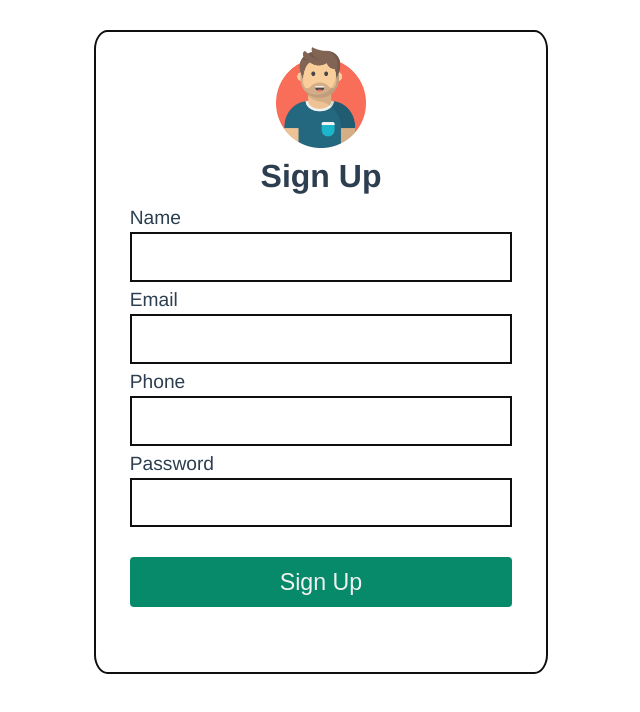
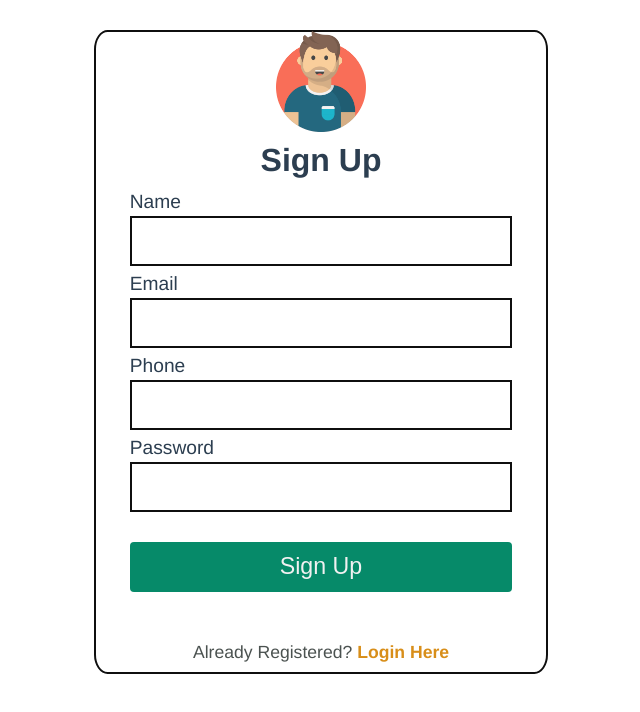
Before and after one commit to thevinitgupta/vue-shopping, a Vue app: page /signup in a window 1280 px wide. Shown: the top 712 px of the page, without its empty margins (319-959 px from the left). Built offline with nearby package versions, Linux system fonts and the light colour scheme.

Commit message:
add signup and login redirect

```diff
--- a/src/components/Login.vue
+++ b/src/components/Login.vue
@@ -9,6 +9,7 @@
                 <input type="password" name="password" class="login-input" v-model="password">
                 <button type="button" id="login-btn" @click="login()">Login &#10162;</button>
         </div>
+        <div class="signup-redirect">New Here? <router-link class="signup-link" to="signup">Signup Here</router-link></div>
     </div>
 </template>
 
@@ -133,4 +134,14 @@ export default {
         border: none;
         border-radius: 2px;
     }
+    .signup-redirect {
+        color : #1c2422ca;
+        margin-bottom: 10px;
+        font-size: 1.10rem;
+    }
+    .signup-link {
+        text-decoration: none;
+        color: #d88e19;
+        font-weight: 600;
+    }
 </style>
--- a/src/components/Navbar.vue
+++ b/src/components/Navbar.vue
@@ -1,17 +1,22 @@
 <template>
     <nav>
-        <div class="logo">Tablt</div>
+        <div class="logo" @click="clickLogo()">Tablt</div>
         <ul class="menu">
-            <li class="menu-item"><a class="menu-link" href="/profile">Profile</a></li>
-            <li class="menu-item"><a class="menu-link" href="./placeOrder">Place Order</a></li>
-            <li class="menu-item"><a class="menu-link" href="/login">Login</a></li>
-            <li class="menu-item"><a class="menu-link" href="/signup">Signup</a></li>
+            <li class="menu-item"><router-link class="menu-link" to="/profile">Profile</router-link></li>
+            <li class="menu-item"><router-link class="menu-link" to="/placeOrder">Place Order</router-link></li>
+            <li class="menu-item"><router-link class="menu-link" to="/login">Login</router-link></li>
+            <li class="menu-item"><router-link class="menu-link" to="/signup">Signup</router-link></li>
         </ul>
     </nav>
 </template>
 <script>
 export default {
-    name : "Navbar"
+    name : "Navbar",
+    methods:{
+        clickLogo(){
+            window.location = "/";
+        }
+    }
 }
 </script>
 
--- a/src/components/Products.vue
+++ b/src/components/Products.vue
@@ -21,7 +21,7 @@ import Product from './Product.vue';
         },
         methods : {
             async fetchProducts(){
-                const res = await fetch(`http://localhost:3000/products/`);
+                const res = await fetch(`http://localhost:3000/product/`);
                 console.log(res);
                 if(res.status==200) {
                     const productJson = await res.json();
--- a/src/components/Signup.vue
+++ b/src/components/Signup.vue
@@ -13,6 +13,7 @@
                 <input type="password" name="password" class="signup-input" v-model="password">
                 <button type="button" id="signup-btn" @click="signup()">Sign Up</button>
         </div>
+        <div class="login-redirect">Already Registered? <router-link class="login-link" to="login">Login Here</router-link></div>
     </div>
 </template>
 
@@ -129,4 +130,14 @@ export default {
 #signup-btn:hover{
     cursor: pointer;
 }
+.login-redirect {
+    color : #1c2422ca;
+    margin-bottom: 10px;
+    font-size: 1.10rem;
+}
+.login-link {
+    text-decoration: none;
+    color: #d88e19;
+    font-weight: 600;
+}
 </style>
```
